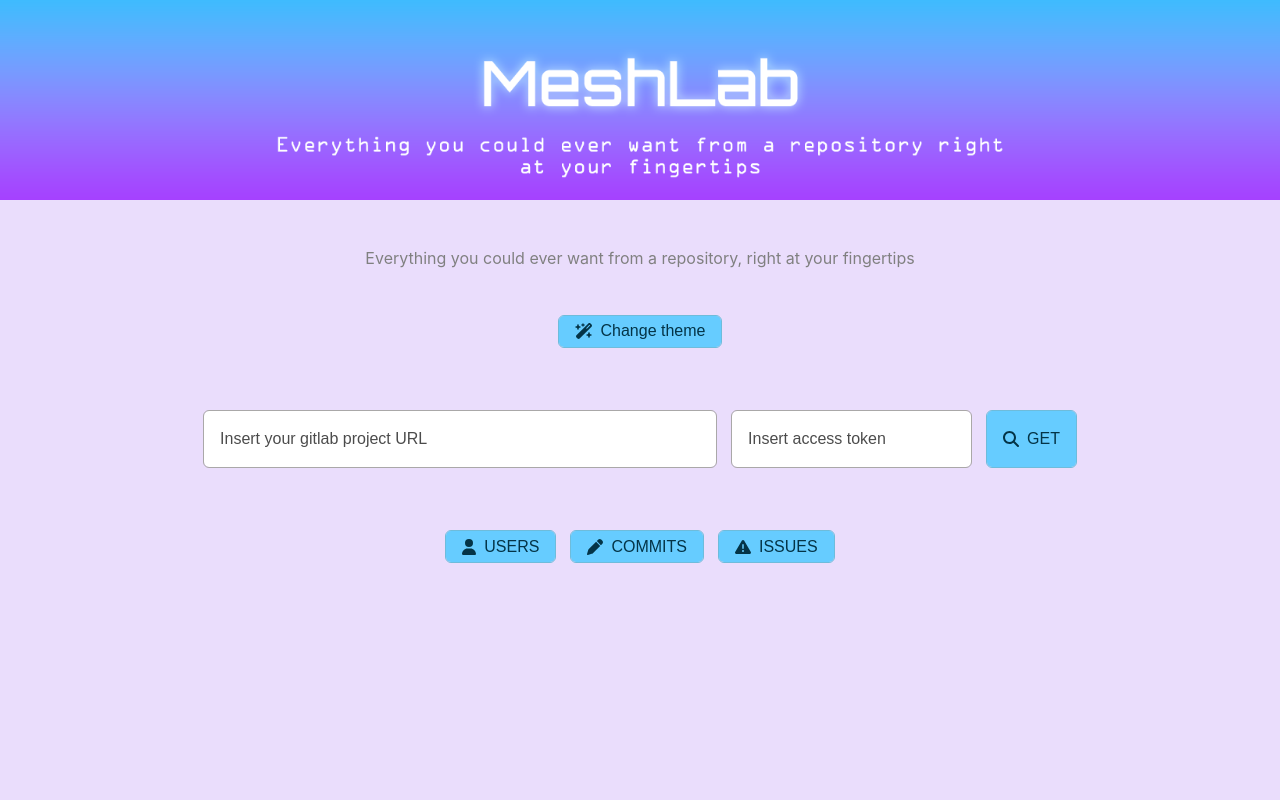
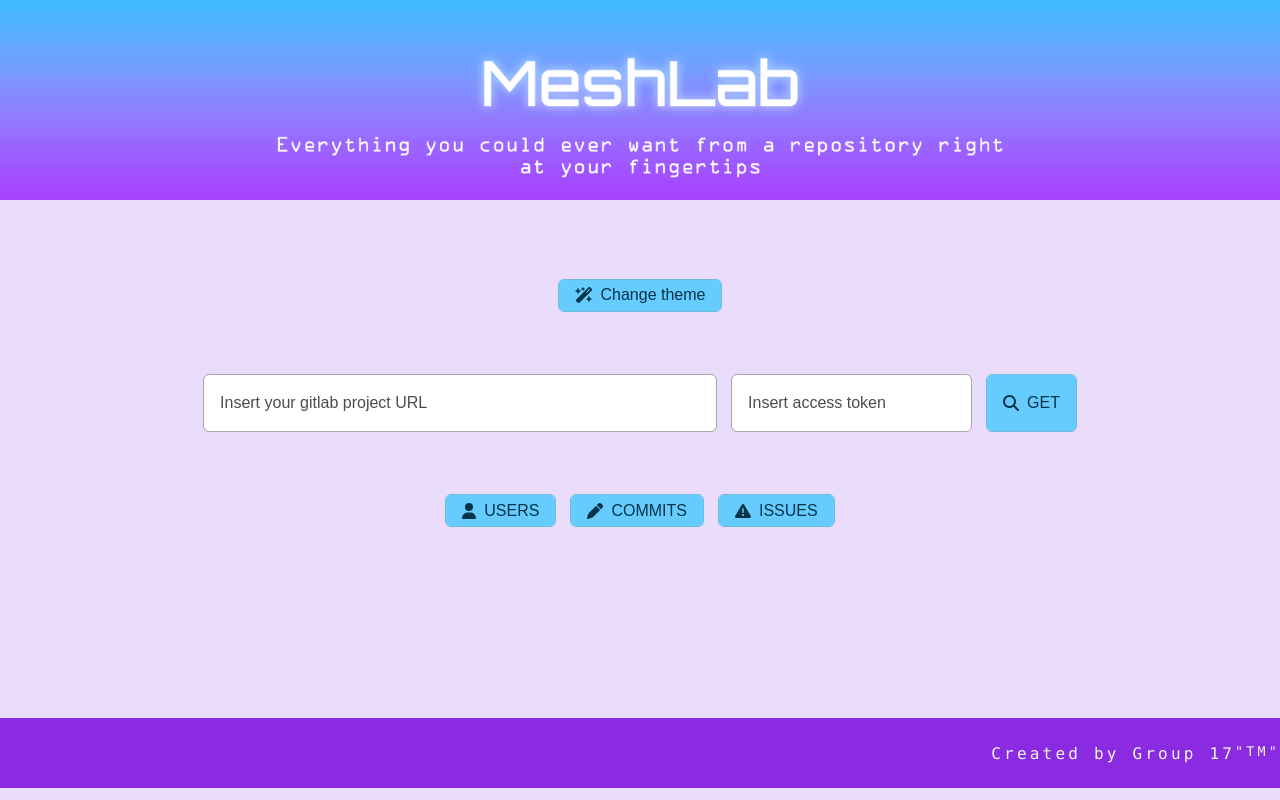
Before and after one commit to EmmaPeders1/IT2810-Project2, a React (Create React App) app in the folder meshlab/: page / in a window 1280 px wide. Built offline with nearby package versions, Linux system fonts and the light colour scheme.

Commit message:
Added footer

```diff
--- a/meshlab/src/App.tsx
+++ b/meshlab/src/App.tsx
@@ -19,6 +19,7 @@
 import { PaletteMode } from '@mui/material';
 import { ClassNames } from '@emotion/react';
 import { Wrapper } from './components/Wrapper';
+import Footer from './components/Footer';
 
 type dState = "users" | "commits" | "issues" | null;
 
@@ -75,9 +76,7 @@
   return (
     <Wrapper theme={theme}>
       <div className="App" >
-      <Header ></Header>
-      <p>Everything you could ever want from a repository, right at your fingertips
-      </p>
+      <Header />
       < div className='theme-container'>
         <Button
             onClick={() =>
@@ -133,6 +132,7 @@
         </ProjectContext.Provider>
       </div>
       </div >
+      <Footer />
     </Wrapper>
   );
 }
--- /dev/null
+++ b/meshlab/src/components/Footer.tsx
@@ -0,0 +1,16 @@
+import React from 'react'
+import './css/Footer.css'
+
+
+// As per the requirements, out project has class based components
+class Footer extends React.Component {
+  render() {
+    return (
+      <div id="FooterContainer">
+        Created by Group 17 <sup>"TM"</sup>
+      </div>
+    )
+  }
+}
+
+export default Footer
--- a/meshlab/src/components/Header.tsx
+++ b/meshlab/src/components/Header.tsx
@@ -3,7 +3,7 @@
 import header from './header.png'
 
 
-// As per the requirements, out project has one class based component
+// As per the requirements, out project has class based components
 class Header extends React.Component {
   render() {
     return (
--- /dev/null
+++ b/meshlab/src/components/css/Footer.css
@@ -0,0 +1,15 @@
+#FooterContainer {
+  width: 100%;
+  display: flex;
+  justify-content: right;
+  background-color: blueviolet;
+  color: whitesmoke;
+  font-family: "Lucida Console", monospace;
+  font-size: 1rem;
+  letter-spacing: 0.2em;
+  margin-top: 10em;
+  overflow: hidden;
+  padding: 2% 0 2% 0;
+  position: sticky;
+  bottom: 0px;
+}
```
